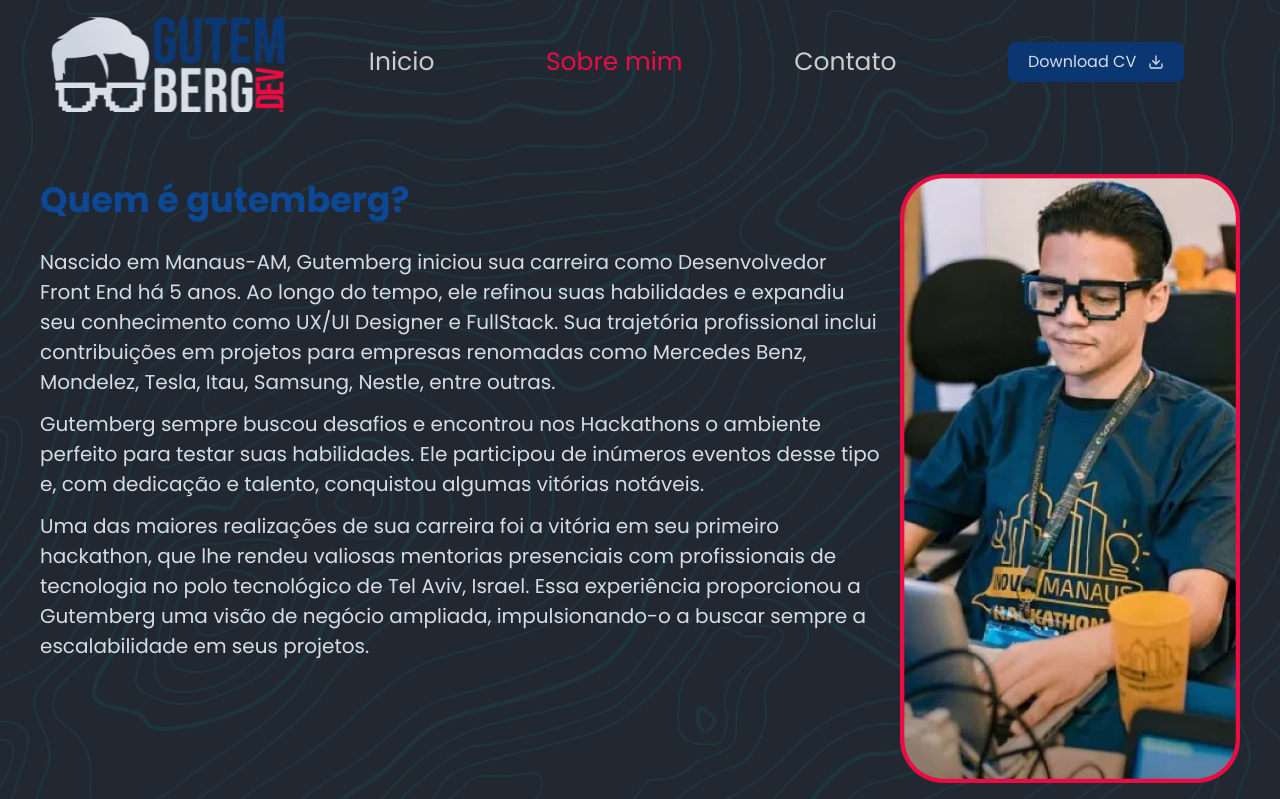
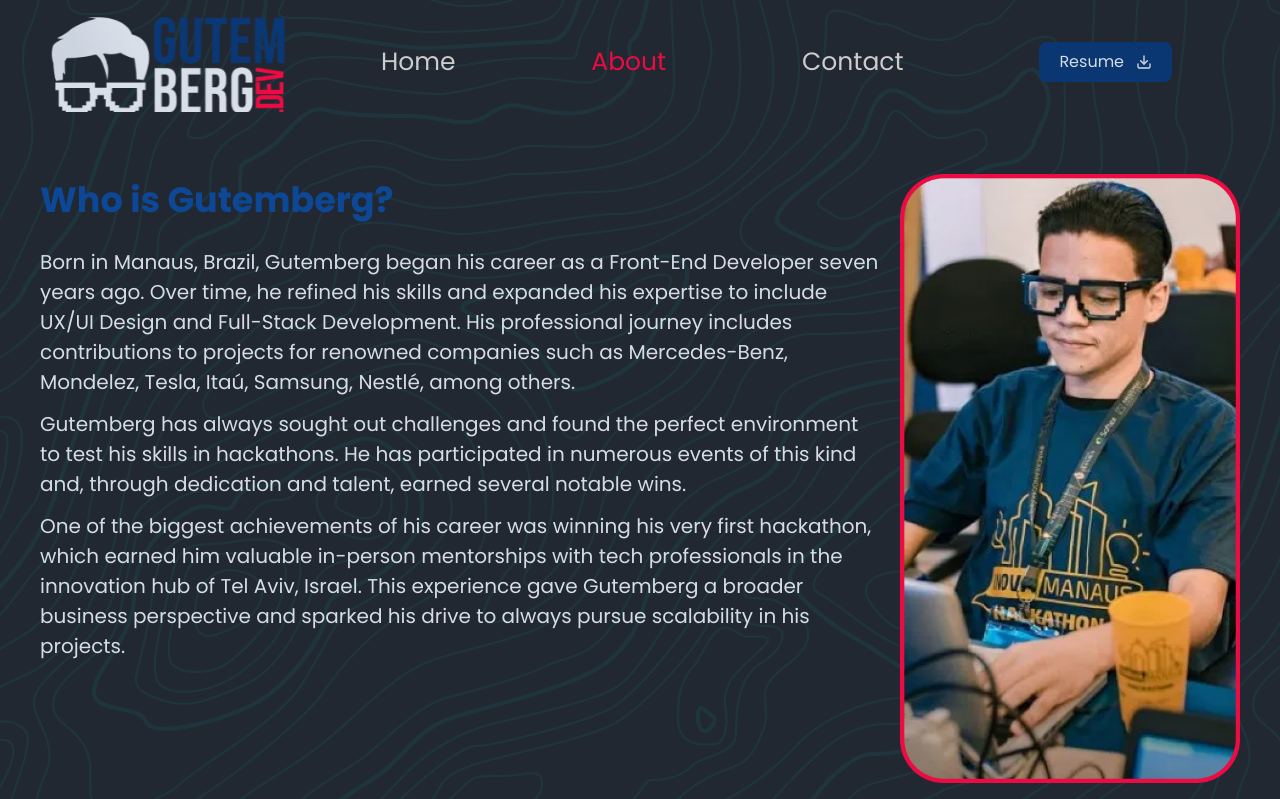
Before and after one commit to gutembergcruz/gutembergdev, a Next.js app: page /about in a window 1280 px wide. Shown: the top 799 px of the page. Built offline with nearby package versions, Linux system fonts and the light colour scheme.

Commit message:
to english

```diff
--- a/src/Components/Footer.tsx
+++ b/src/Components/Footer.tsx
@@ -10,7 +10,7 @@ export function Footer() {
           <div className="footer-points">
             <div className="footer-dk bg-dk-50">
               <div className="footer-content" id="rodape">
-                <h3>Fecha comigo?</h3>
+                <h3>You with me?</h3>
                 <Link href="mailto:gutemberg.n.cruz@gmail.com" target="_blank" rel="noopener noreferrer">
                   <p><span><SiGmail className='text-red-100' /></span> gutemberg.n.cruz@gmail.com</p>
                 </Link>
--- a/src/Components/Hero.tsx
+++ b/src/Components/Hero.tsx
@@ -9,16 +9,16 @@ export function Hero() {
     <div className="hero">
       <div className="hero-box">
         <div className='relative'>
-          <p className='opa'>Opa, bão?</p>
+          <p className='opa'>Hey there!</p>
         </div>
         <div className="flex items-end justify-between">
           <div className='hero-name'>
-            <h1>Eu sou o<br />Gutemberg Cruz</h1>
+            <h1>My name is<br />Gutemberg Cruz</h1>
             <span></span>
-            <h2>Desenvolvedor Web FullStack</h2>
+            <h2>Web3 Developer</h2>
           </div>
           <div className='hero-social'>
-            <p>Me siga</p>
+            <p>Follow me</p>
             <span></span>
             <Link href="https://github.com/gutembergcruz" target="_blank" rel="noopener noreferrer" title='Github'>
               <FiGithub />
--- a/src/Components/Highlight.tsx
+++ b/src/Components/Highlight.tsx
@@ -28,87 +28,87 @@ import Link from "next/link";
 export function Highlight() {
   return (
     <div className="cases bg-dk-100" style={{"paddingBottom": "100px"}}>
-      <Title text="Alguns cases" />
+      <Title text="Some cases" />
       <div className="cases-box grid gap-5 grid-cols-4">
         <Link href="cases/bioexatavet">
           <Image src={bioexatavetImg} alt="" />
-          <p>Saber mais</p>
+          <p>Learn More</p>
         </Link>
         <Link href="cases/h2o">
           <Image src={h2oImg} alt="" />
-          <p>Saber mais</p>
+          <p>Learn More</p>
         </Link>
         <Link href="cases/hb">
           <Image src={hbImg} alt="" />
-          <p>Saber mais</p>
+          <p>Learn More</p>
         </Link>
         <Link href="cases/moderna">
           <Image src={modernaImg} alt="" />
-          <p>Saber mais</p>
+          <p>Learn More</p>
         </Link>
         <Link href="cases/portalatualizado">
           <Image src={portalatualizadoImg} alt="" />
-          <p>Saber mais</p>
+          <p>Learn More</p>
         </Link>
         <Link href="cases/hytorc">
           <Image src={hytorcImg} alt="" />
-          <p>Saber mais</p>
+          <p>Learn More</p>
         </Link>
         <Link href="cases/uniprint">
           <Image src={uniprintImg} alt="" />
-          <p>Saber mais</p>
+          <p>Learn More</p>
         </Link>
         <Link href="cases/souza">
           <Image src={souzaImg} alt="" />
-          <p>Saber mais</p>
+          <p>Learn More</p>
         </Link>
         <Link href="cases/nypag">
           <Image src={nypagImg} alt="" />
-          <p>Saber mais</p>
+          <p>Learn More</p>
         </Link>
         <Link href="cases/nyata">
           <Image src={nyataImg} alt="" />
-          <p>Saber mais</p>
+          <p>Learn More</p>
         </Link>
         <Link href="cases/nossarifa">
           <Image src={nossarifaImg} alt="" />
-          <p>Saber mais</p>
+          <p>Learn More</p>
         </Link>
         <Link href="cases/norteshop">
           <Image src={norteshopImg} alt="" />
-          <p>Saber mais</p>
+          <p>Learn More</p>
         </Link>
         <Link href="cases/medeiros">
           <Image src={medeirosImg} alt="" />
-          <p>Saber mais</p>
+          <p>Learn More</p>
         </Link>
         <Link href="cases/inteligente">
           <Image src={inteligenteImg} alt="" />
-          <p>Saber mais</p>
+          <p>Learn More</p>
         </Link>
         <Link href="cases/ink">
           <Image src={inkImg} alt="" />
-          <p>Saber mais</p>
+          <p>Learn More</p>
         </Link>
         <Link href="cases/grandson">
           <Image src={grandsonImg} alt="" />
-          <p>Saber mais</p>
+          <p>Learn More</p>
         </Link>
         <Link href="cases/complemento">
           <Image src={complementoImg} alt="" />
-          <p>Saber mais</p>
+          <p>Learn More</p>
         </Link>
         <Link href="cases/checklist">
           <Image src={checklistImg} alt="" />
-          <p>Saber mais</p>
+          <p>Learn More</p>
         </Link>
         <Link href="cases/capt">
           <Image src={captImg} alt="" />
-          <p>Saber mais</p>
+          <p>Learn More</p>
         </Link>
         <Link href="cases/intraempreenda">
           <Image src={intraempreendaImg} alt="" />
-          <p>Saber mais</p>
+          <p>Learn More</p>
         </Link>
       </div>
     </div>
--- a/src/Components/Job.tsx
+++ b/src/Components/Job.tsx
@@ -7,13 +7,12 @@ export function Job() {
   return (
     <div className="job bg-dk-100">
       <div className="job-box">
-        <Title text="Meu trampo" />
+        <Title text="My Focus" />
         <Image className="losango-img" src={losangoImg} alt="" />
         <p className="text-white-100">
-        Com uma sólida experiência de 7 anos em desenvolvimento web, meu principal objetivo é auxiliar <br /> <span>sua empresa</span> a alcançar um alto nível de engajamento nos <span>mecanismos de busca</span>, <br />proporcionando uma <span>experiência</span> de navegação otimizada para o usuário final e uma <br /> interface <span>limpa e intuitiva</span>.
+        With a solid 7 years of experience in web development, my main goal is to help <br /> <span>your project</span> to achieve strong <span>search engine visibility</span>, <br />by delivering an optimized browsing <span>experience</span> through a <br /><span>clean and intuitive</span> interface.
       </p>
       </div>
-
     </div>
   )
 }
--- a/src/Components/Me.tsx
+++ b/src/Components/Me.tsx
@@ -7,15 +7,15 @@ export function Me() {
     <div className="me">
       <div className="me-box">
         <div className="me-text">
-          <h4 className="text-blue-50 font-bold text-[35px] mb-5">Quem é gutemberg?</h4>
+          <h4 className="text-blue-50 font-bold text-[35px] mb-5">Who is Gutemberg?</h4>
           <p className="text-white-100 text-[20px] mb-3">
-          Nascido em Manaus-AM, Gutemberg iniciou sua carreira como Desenvolvedor Front End há 5 anos. Ao longo do tempo, ele refinou suas habilidades e expandiu seu conhecimento como UX/UI Designer e FullStack. Sua trajetória profissional inclui contribuições em projetos para empresas renomadas como Mercedes Benz, Mondelez, Tesla, Itau, Samsung, Nestle, entre outras.
+          Born in Manaus, Brazil, Gutemberg began his career as a Front-End Developer seven years ago. Over time, he refined his skills and expanded his expertise to include UX/UI Design and Full-Stack Development. His professional journey includes contributions to projects for renowned companies such as Mercedes-Benz, Mondelez, Tesla, Itaú, Samsung, Nestlé, among others.
           </p>
           <p className="text-white-100 text-[20px] mb-3">
-          Gutemberg sempre buscou desafios e encontrou nos Hackathons o ambiente perfeito para testar suas habilidades. Ele participou de inúmeros eventos desse tipo e, com dedicação e talento, conquistou algumas vitórias notáveis.
+          Gutemberg has always sought out challenges and found the perfect environment to test his skills in hackathons. He has participated in numerous events of this kind and, through dedication and talent, earned several notable wins.
           </p>
           <p className="text-white-100 text-[20px]">
-          Uma das maiores realizações de sua carreira foi a vitória em seu primeiro hackathon, que lhe rendeu valiosas mentorias presenciais com profissionais de tecnologia no polo tecnológico de Tel Aviv, Israel. Essa experiência proporcionou a Gutemberg uma visão de negócio ampliada, impulsionando-o a buscar sempre a escalabilidade em seus projetos.
+          One of the biggest achievements of his career was winning his very first hackathon, which earned him valuable in-person mentorships with tech professionals in the innovation hub of Tel Aviv, Israel. This experience gave Gutemberg a broader business perspective and sparked his drive to always pursue scalability in his projects.
           </p>
         </div>
         <div className="me-img">
--- a/src/Components/Nav.tsx
+++ b/src/Components/Nav.tsx
@@ -32,11 +32,11 @@ export function Nav(props: MenuType) {
         <Image src={logoImg} alt="Logo Gutemberg.dev" />
       </Link>
       <nav className="flex-1 flex items-center justify-around">
-        <Link href="/" className={menu === 1 ? "item-menu item-menu-active" : "item-menu"}>Inicio</Link>
-        <Link href="/about" className={menu === 2 ? "item-menu item-menu-active" : "item-menu"}>Sobre mim</Link>
+        <Link href="/" className={menu === 1 ? "item-menu item-menu-active" : "item-menu"}>Home</Link>
+        <Link href="/about" className={menu === 2 ? "item-menu item-menu-active" : "item-menu"}>About</Link>
         {/* <Link href="/cases" className={menu === 3 ? "item-menu item-menu-active" : "item-menu"}>Cases</Link> */}
-        <button className="item-menu" onClick={() => window.scrollTo(0, document.body.scrollHeight)}>Contato</button>
-        <Link href="https://drive.google.com/file/d/16jtIBoX9EDkPI2mrKVKfviFb9V0aLzkX/view?usp=drive_link" target="_blank" rel="noopener noreferrer" className="item-menu-on bg-blue-150 hover:bg-blue-50 px-5 flex text-white-100 py-2 rounded-lg gap-3 items-center justify-center">Download CV <FiDownload /> </Link>
+        <button className="item-menu" onClick={() => window.scrollTo(0, document.body.scrollHeight)}>Contact</button>
+        <Link href="https://drive.google.com/file/d/16jtIBoX9EDkPI2mrKVKfviFb9V0aLzkX/view?usp=drive_link" target="_blank" rel="noopener noreferrer" className="item-menu-on bg-blue-150 hover:bg-blue-50 px-5 flex text-white-100 py-2 rounded-lg gap-3 items-center justify-center">Resume <FiDownload /> </Link>
         <button className="item-menu-off" onClick={() => handleActiveMenu()}>
           <p>
             <FiMenu />
@@ -44,12 +44,12 @@ export function Nav(props: MenuType) {
         </button>
       </nav>
       <div className={menuMobileActive ? "menu-mobile menu-mobile-actived" : "menu-mobile"}>
-        <button className="bg-dk-50" onClick={() => handleActiveMenu()}>Fechar menu</button>
-        <Link href="/" className={menu === 1 ? "item-menu-active" : ""}>Inicio</Link>
-        <Link href="/about" className={menu === 2 ? "item-menu-active" : ""}>Sobre mim</Link>
+        <button className="bg-dk-50" onClick={() => handleActiveMenu()}>Close menu</button>
+        <Link href="/" className={menu === 1 ? "item-menu-active" : ""}>Home</Link>
+        <Link href="/about" className={menu === 2 ? "item-menu-active" : ""}>About</Link>
         {/* <Link href="/cases" className={menu === 3 ? "item-menu-active" : ""}>Cases</Link> */}
-        <button className="" onClick={() => { handleActiveMenu(); window.scrollTo(0, document.body.scrollHeight) }}>Contato</button>
-        <Link href="https://drive.google.com/file/d/16jtIBoX9EDkPI2mrKVKfviFb9V0aLzkX/view?usp=drive_link" target="_blank" rel="noopener noreferrer" className="bg-red-150 hover:bg-red-50 px-5 flex text-white-100 py-2 rounded-lg gap-3 items-center justify-center">Download CV <FiDownload /> </Link>
+        <button className="" onClick={() => { handleActiveMenu(); window.scrollTo(0, document.body.scrollHeight) }}>Contact</button>
+        <Link href="https://drive.google.com/file/d/16jtIBoX9EDkPI2mrKVKfviFb9V0aLzkX/view?usp=drive_link" target="_blank" rel="noopener noreferrer" className="bg-red-150 hover:bg-red-50 px-5 flex text-white-100 py-2 rounded-lg gap-3 items-center justify-center">Resume <FiDownload /> </Link>
       </div>
     </header>
   )
```
